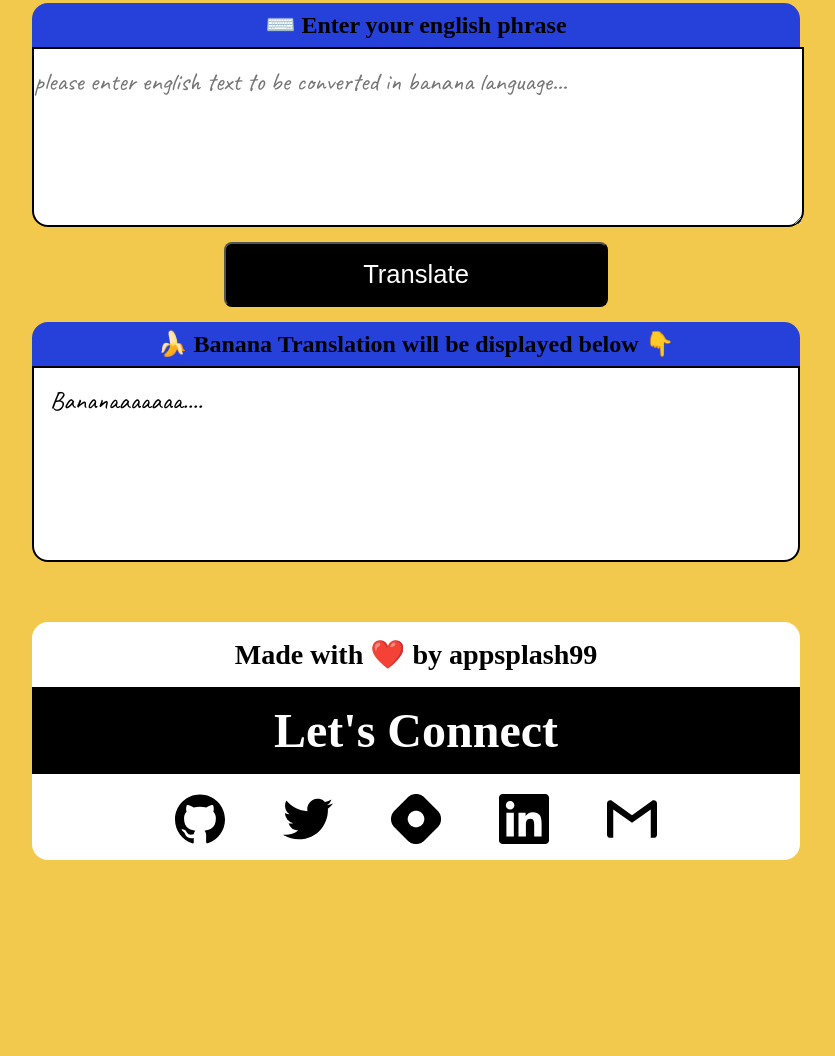
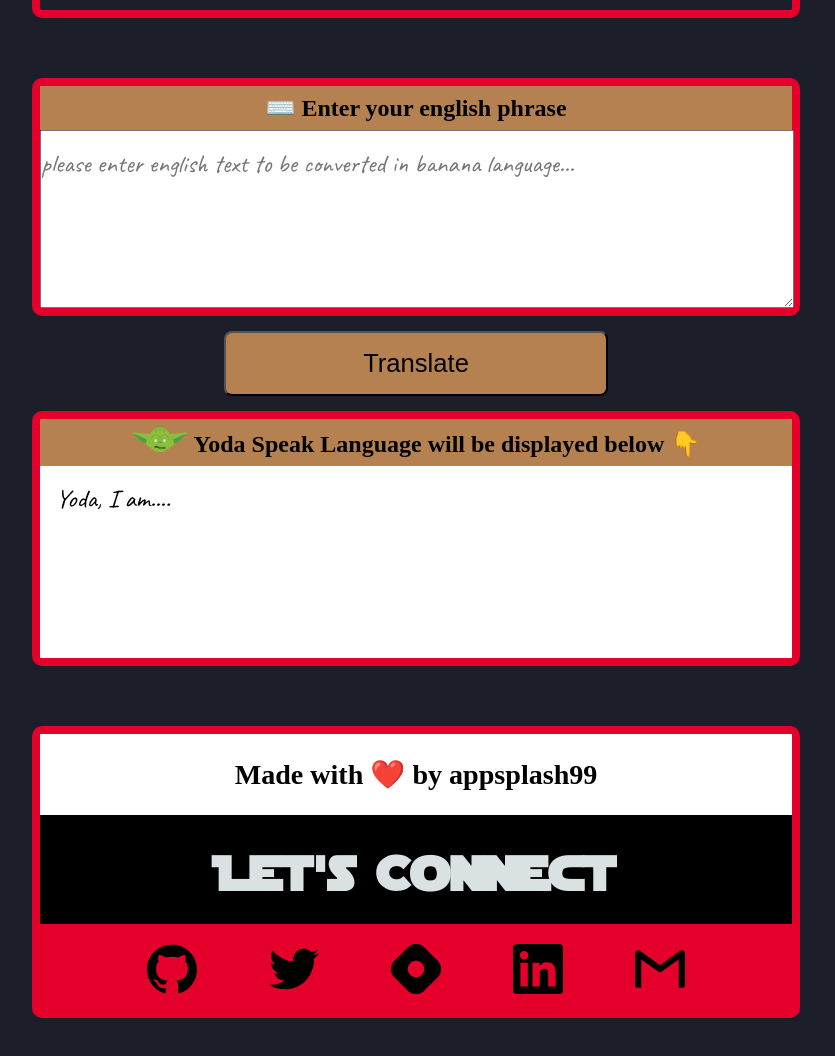
Before and after one commit to appsplash99/english-to-yoda-speak-translator, a plain HTML site: page index.html in a window 1280 px wide. Shown: the part 650-1706 px from the top of the page, without its empty margins (224-1059 px from the left). Before the commit the page ends 1606 px from the top, so only its background shows below. Drawn offline with Linux system fonts and the light colour scheme; a web font is replaced by a local one.

Commit message:
final working Yoda Translator web app

```diff
--- a/app.js
+++ b/app.js
@@ -6,10 +6,10 @@ var txtInput = document.querySelector("#txt-input");
 
 // refrence to element with id output-box
 var outputBox = document.querySelector("#output-box");
-outputBox.innerText = "Bananaaaaaaa....";  // shows by default
+outputBox.innerText = "Yoda, I am....";  // shows by default
 
-// minion url
-var serverURL = "https://api.funtranslations.com/translate/minion.json";
+// yoda url
+var serverURL = "https://api.funtranslations.com/translate/yoda.json";
 
 // convert into desired url
 function getTranslationURL(text) {
--- a/index.html
+++ b/index.html
@@ -4,7 +4,7 @@
 <head>
   <meta charset="UTF-8">
   <meta name="viewport" content="width=device-width, initial-scale=1.0">
-  <title>Banana Speak</title>
+  <title>Yoda Translator</title>
   <link rel="stylesheet" href="styles.css">
   <!-- <link rel="preconnect" href="https://fonts.gstatic.com"> -->
   <link href="https://fonts.googleapis.com/css2?family=Caveat&display=swap" rel="stylesheet">
@@ -13,48 +13,48 @@
 
 <body>
   <!-- Title and Hero -->
-  <div>
-  <h1 class="title-style has-border curve-top-edge-only">English to Minion Speak Translator</h1>
-  <img id="minion-img" class="has-border curve-bottom-edge-only" src="static/justin-lim-tloFnD-7EpI-unsplash.jpg" alt="minions">
+  <div id="hero" class="star-wars-border">
+  <h1 class="title-style">English to Yoda Speak Translator</h1>
+  <img id="yoda-img"  src="static/images/hero-yoda.png" alt="yoda-image">
   </div>
 
   <!-- Main App -->
   <div id="main-app">
 
     <!-- Input Box -->
-    <div>
-      <h4 id="special-box-label" class="box-labels has-border curve-top-edge-only">⌨️ Enter your english phrase</h4>
-      <textarea id="txt-input" class="has-border curve-bottom-edge-only" placeholder="please enter english text to be converted in banana language..."></textarea>
+    <div class="star-wars-border">
+      <h4 id="special-box-label" class="box-labels">⌨️ Enter your english phrase</h4>
+      <textarea id="txt-input"  placeholder="please enter english text to be converted in banana language..."></textarea>
     </div>
 
     <!-- Translate Button -->
     <div>
-      <button id="btn-translate" class="has-border curve-all-edges">Translate</button>
+      <button id="btn-translate"  all-edges">Translate</button>
     </div>
 
     <!-- Output Box -->
-    <div>
-      <h4 class="box-labels has-border curve-top-edge-only">🍌 Banana Translation will be displayed below 👇</h4>
-      <div id="output-box" class="has-border curve-bottom-edge-only" ></div>
+    <div class="star-wars-border">
+      <h4 class="box-labels"><img id="yoda-icon" src="static/images/yoda-icon.svg" > Yoda Speak Language will be displayed below 👇</h4>
+      <div id="output-box"></div>
     </div>
   </div>
 
   <!-- Social Links -->
-  <footer id="socials-container has-border ">
+  <footer id="socials-container" class="star-wars-border" >
 
     <!-- Made By appsplash99 -->
-    <h3 id="made-by" class="has-border curve-top-edge-only">Made with ❤️ by appsplash99</h3>
+    <h3 id="made-by">Made with ❤️ by appsplash99</h3>
 
     <!-- Lets Connect -->
-    <h1 class="title-style ">Let's Connect</h1>
+    <h1 class="title-style">Let's Connect</h1>
 
     <!-- Social Icons -->
-    <div id="social-links" class="has-border curve-bottom-edge-only">
-      <a href="https://github.com/appsplash99" alt="github" target="blank"><img src="static/github.svg" alt="github-appsplash99"></a>
-      <a href="https://twitter.com/ApurvChimralwar" alt="twitter" target="blank"><img src="static/twitter.svg" alt="twitter"></a>
-      <a href="https://hashnode.com/@appsplash99" alt="hashnode" target="blank"><img src="static/hashnode.png" alt="hashnode"></a>
-      <a href="https://in.linkedin.com/in/ApurvChimralwar" alt="linkedin" target="blank"><img src="static/linkedin.svg" alt="linkedin"></a>
-      <a href="" alt="email" target="blank"><img src="static/gmail.svg" alt="email"></a>
+    <div id="social-links" >
+      <a href="https://github.com/appsplash99" alt="github" target="blank"><img src="static/images/github.svg" alt="github-appsplash99"></a>
+      <a href="https://twitter.com/ApurvChimralwar" alt="twitter" target="blank"><img src="static/images/twitter.svg" alt="twitter"></a>
+      <a href="https://hashnode.com/@appsplash99" alt="hashnode" target="blank"><img src="static/images/hashnode.png" alt="hashnode"></a>
+      <a href="https://in.linkedin.com/in/ApurvChimralwar" alt="linkedin" target="blank"><img src="static/images/linkedin.svg" alt="linkedin"></a>
+      <a href="" alt="email" target="blank"><img src="static/images/gmail.svg" alt="email"></a>
     </div>
   </footer>
 
--- a/styles.css
+++ b/styles.css
@@ -1,7 +1,31 @@
+/* Importing Static fonts */
+/* StarWars Jedi - normal font */
+@font-face {
+  font-family: 'StarJedi-normal';
+  src: URL('static/font/starjedi/Starjedi-normal.ttf') format('truetype');
+}
+
+/* StarWars Jedi - hollow font */
+@font-face {
+  font-family: 'StarJedi-hollow';
+  src: URL('static/font/starjedi/Starjedi-hollow.ttf') format('truetype');
+}
+
+:root {
+  /* Set neon color */
+  /* Star Wars Color Theme */
+  --background-color: #1c1f2a;
+  --label-color: #B58150;
+  --red: #e4002b;
+  --blue: #0D5AA0;
+  --grey: #d9e1e2;
+  --browm: #7D4016;
+}
+
 body {
   font-family: 'BioRhyme', serif;
   font-size: 1.5rem;
-  background-color: #F2C94C;
+  background-color: var(--background-color);
   text-align: center;
   justify-content: center;
   margin: 1rem;
@@ -16,36 +40,27 @@ body {
   margin-bottom: 80px;
 }
 
-/* css style to curve border */
-.has-border {
-  border-color: black;
-  border-style: 10px solid;
+/* Star Wars Border */
+.star-wars-border {
+  border: 8px solid var(--red);
+  border-radius: 10px;
 }
 
-.curve-all-edges {
-  border-radius: 1rem;
-}
-
-.curve-top-edge-only {
-  border-top-left-radius: 1rem;
-  border-top-right-radius: 1rem;
-}
-
-.curve-bottom-edge-only {
-  border-bottom-left-radius: 1rem;
-  border-bottom-right-radius: 1rem;
-}
-
-/* Minion Image */
-#minion-img {
+/* Yoda Image */
+#yoda-img {
   display: block;
   object-fit: cover;
   background-repeat: no-repeat;
-  height: 60vh;
-  width: 100%;
+  height: 50vh;
+  width: auto;
   margin: 1rem auto;
-  margin-top: 0px;
-  margin-bottom: 40px;
+  margin-top: 20px;
+  margin-bottom: 20px;
+
+}
+
+#yoda-icon {
+  height: 25px;
 }
 
 #main-app {
@@ -55,11 +70,10 @@ body {
 
 /* Translate Button */
 #btn-translate {
-  background-color: black;
+  background-color: var(--label-color);
   border-color: black;
-  color: white;
+  color: black;
   font-size: 1.6rem;
-  /* margin: 1rem; */
   padding: 1rem 2rem;
   border-radius: 0.5rem;
   width: 50%;
@@ -70,7 +84,6 @@ body {
 #txt-input {
   font-family: 'Caveat', cursive;
   display: block;
-  border: 2px solid;
   font-size: 1.6rem;
   height: 20vh;
   max-width: 100%;
@@ -84,10 +97,9 @@ body {
   font-size: 1.6rem;
   font-family: 'Caveat', cursive;
   background: white;
-  border: 2px solid;
   display: block;
   height: 20vh;
-  margin: 0px auto 10px auto;
+  margin: 0px auto;
   padding: 1rem;
   text-align: left;
   font-style: normal;
@@ -95,16 +107,17 @@ body {
 
 /* Title */
 .title-style {
+  font-family: StarJedi-normal;
   display: block;
-  color: white;
-  background: black;
+  background-color: black;
+  color: var(--grey);
   margin: 0 auto;
   padding: 1rem;
 }
 
 /* Box Labels Style */
 .box-labels {
-  background: rgb(38, 65, 218);
+  background: var(--label-color);
   padding-top: 0.5rem;
   padding-bottom: 0.5rem;
   margin: 0 auto;
@@ -114,25 +127,23 @@ body {
 #made-by {
   background: white;
   margin: 0 auto;
-  margin-top: 20px;
-  padding: 1rem;
+  padding: 1.5rem;
 }
 
 #socials-container {
-  background: white;
   height: auto;
-  padding: 0px 0px 20px 0px;
   margin: 0 auto;
   margin-top: 25px;
+  margin-bottom: 20px;
 }
 
 #social-links {
-  background: white;
+  background: var(--red);
   display: flex;
   justify-content: space-evenly;
   gap: 15px;
   flex-wrap: wrap;
-  padding: 20px 100px 10px 100px;
+  padding: 20px 50px 10px 50px;
 }
 
 #social-links img {
@@ -140,10 +151,11 @@ body {
 }
 
 /* Mobile View */
-@media (max-width: 530px) {
+@media (max-width: 640px) {
   .title-style {
     font-size: 1.9rem;
   }
+
   #btn-translate {
     font-size: 1rem;
     padding: 1rem 0px 1rem 0px;
```
Also changed, not shown: static/font/starjedi/Starjedi-hollow.ttf (added), static/font/starjedi/Starjedi-normal.ttf (added), static/images/github.svg (renamed from static/github.svg), static/images/gmail.svg (renamed from static/gmail.svg), static/images/hashnode.png (renamed from static/hashnode.png), static/images/hero-yoda.png (added), static/images/linkedin.svg (renamed from static/linkedin.svg), static/images/twitter.svg (renamed from static/twitter.svg), static/images/yoda-icon.svg (added), static/images/yoda-speak-image.png (added), static/justin-lim-tloFnD-7EpI-unsplash.jpg (deleted), static/minion-translator-image.png (deleted), 1 other file.
